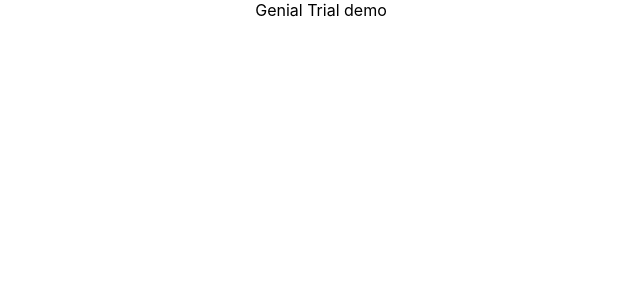
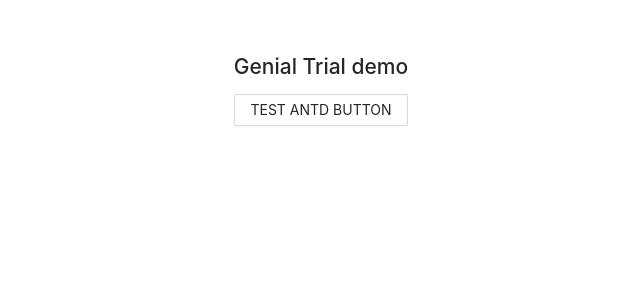
Before and after one commit to genialfe/genialfe, a React (Create React App) app: page / in a window 1280 px wide. Shown: the top 300 px of the page, without its empty margins (319-959 px from the left). Built offline with nearby package versions, Linux system fonts and the light colour scheme.

Commit message:
add antd

```diff
--- a/package.json
+++ b/package.json
@@ -10,6 +10,7 @@
     "@types/node": "^12.0.0",
     "@types/react": "^16.9.53",
     "@types/react-dom": "^16.9.8",
+    "antd": "^4.9.1",
     "react": "^17.0.1",
     "react-dom": "^17.0.1",
     "react-scripts": "4.0.0",
--- a/src/components/App/index.tsx
+++ b/src/components/App/index.tsx
@@ -1,11 +1,14 @@
 import React from 'react'
+import { Button } from 'antd'
+
 import './style.css'
 
 export default function App() {
   return (
     <div className="App">
-      Genial Trial demo
+      <h2>Genial Trial demo</h2>
 
+      <Button>TEST ANTD BUTTON</Button>
     </div>
   );
 }
--- a/src/components/App/style.css
+++ b/src/components/App/style.css
@@ -1,5 +1,8 @@
+@import '~antd/dist/antd.css';
+
 .App {
   text-align: center;
+  margin-top: 50px;
 }
 
 .App-logo {
```
Also changed, not shown: 1 other file (tests, documents, lock files or other folders).
